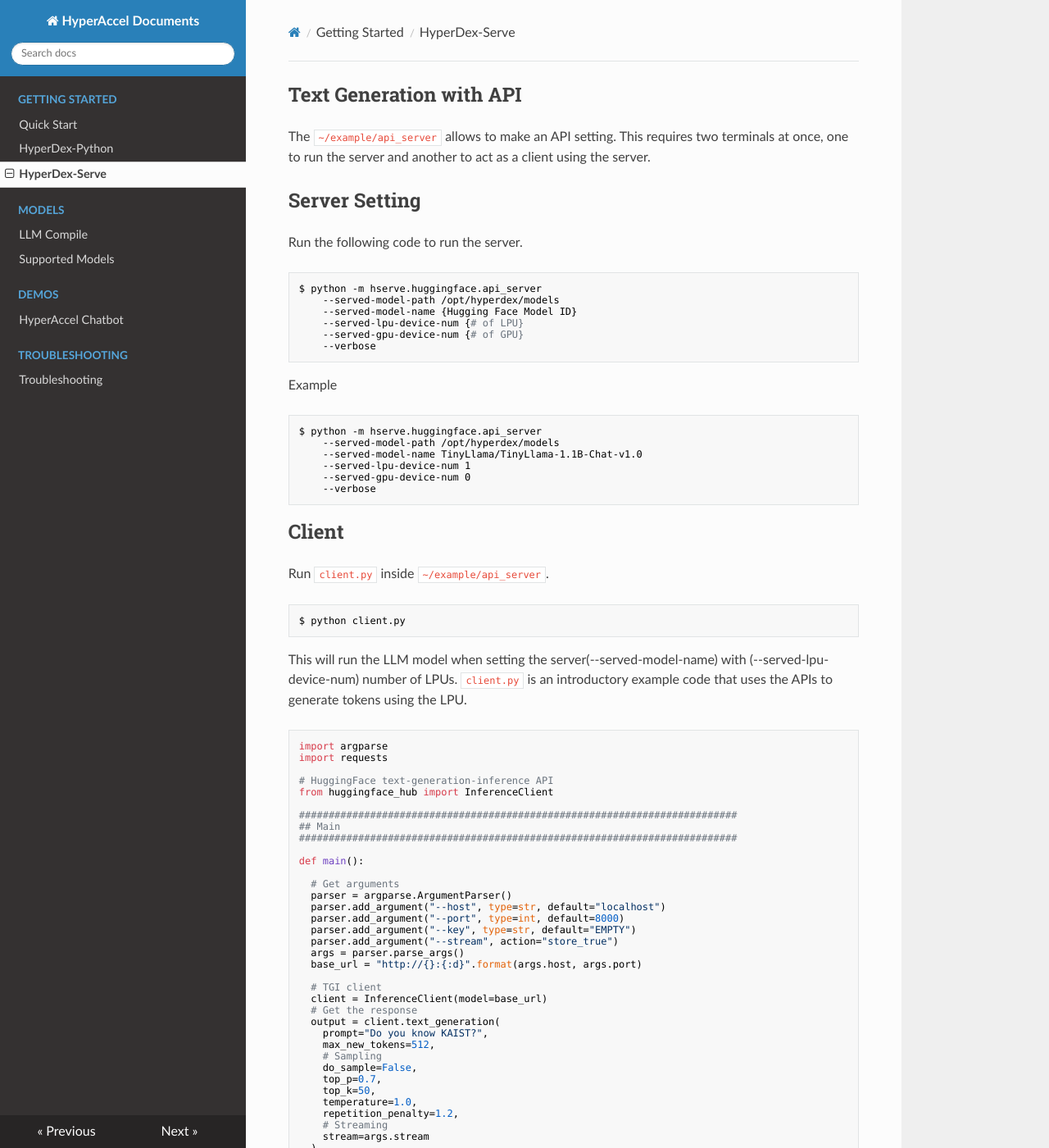
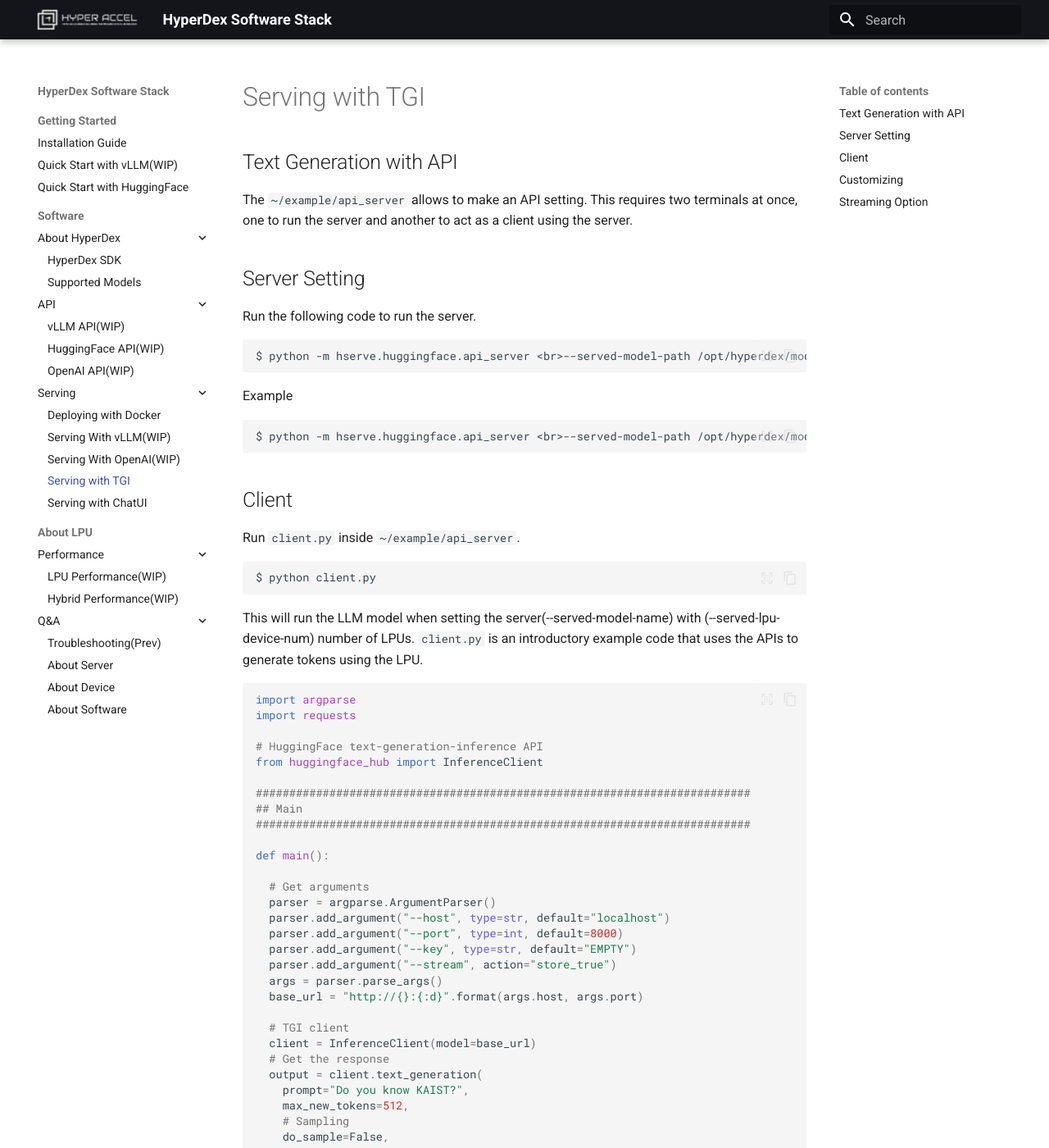
Before and after one commit to Hyper-Accel/docs, an MkDocs documentation site: the page built from docs/serving.md, in a window 1280 px wide and 1400 px high. Shown: the whole window at 82% size. Built offline with MkDocs 1.6.1 and Material for MkDocs 9.7.7, drawn with Linux system fonts in a browser that asks for light colours; nearby versions of some CDN libraries; some of the changed text lies outside the part shown.

Commit message:
Squashed commit of the following:
commit 59ebca2cfade96dcd2041589ac161c09bbcfc589
Author: 박현준 <hyunjun3595@yonsei.ac.kr>
Date:   Thu Aug 29 14:37:50 2024 +0900

    Add the table of contents

commit 9ad79aea8720839c134ad2980acaecf15857ba61
Author: junsoo kim <junsoo999@kaist.ac.kr>
Date:   Mon Aug 26 22:42:28 2024 +0900

    feat(*): Update README.md file

commit b369af95f6327576af6d0bcbdf8f87e0ed543e18
Author: junsoo kim <junsoo999@kaist.ac.kr>
Date:   Mon Aug 26 22:36:51 2024 +0900

    refactor(*): Refactor doc to rebel style

````diff
--- /dev/null
+++ b/docs/install_guide.md
@@ -0,0 +1,64 @@
+<!---
+Copyright 2024 The HyperAccel Inc. All rights reserved.
+-->
+
+HyperDex SDK consists of compiler stack and runtime stack.
+
+- HyperDex Runtime Library (`rpm`/`deb` package)
+- HyperDex Compiler Library (`whl pacakge`)
+
+Refer to the step-by-step installation guide provided below.
+Note that you need an HyperDex portal account to proceed the installation.
+Please [contact](mailto:contact@hyperaccel.ai) us for more information.
+
+### Step 1. HyperDex Runtime Library (HRT)
+
+!!! note
+    `Step 1`. `HRT` is intended for **on-premise server** users, and to install the `HRT`, users need root privileges on the server.
+    Typically, the stable version of the `HRT` is already installed on the **cloud server** you are currently using.
+    If you can see the HyperAccel NPU devices by executing the command `ls /dev/xfpga*`, then you can skip `Step 1`.
+    `HRT` and proceed directly to `Step 2`. `HyperDex Compiler`.
+
+<!--
+Provides an implementation of python package for HyperAccel LPU™, with a focus on performance and versatility.
+
+## Quick Start
+This guide shows how to use our LPU and sofware stack to:
+- run offline LLM optimized inference on a dataset
+- software development kit for easy model compilation
+- chatbot demos with HyperAccel Orion server
+
+## Installation
+
+This repository is tested on Python 3.9+, PyTorch 2.0+ and HuggingFace Transformers 4.31+.
+HyperDex can be installed using pip as follows:
+
+```bash
+pip install hyperdex-python
+```
+
+## Example
+
+Similar to [HuggingFace transformer](https://huggingface.co/docs/transformers/index) package, HyperDex uses an `AutoModelForCausalLM` module to load the Transformers. To load the model parameters, you can simply give the path of the HyperDex model checkpoint.
+
+```python
+from hyperdex.transformers import AutoModelForCausalLM
+from hyperdex.transformers import AutoTokenizer
+
+# Load tokenzier and model
+tokenizer = AutoTokenizer.from_pretrained("llama-7b")
+model = AutoModelForCausalLM.from_pretrained("llama-7b", device_map={"lpu": 1})
+
+# Text Generation
+input_ids = tokenizer.encode("Hello world!", return_tensors="np")
+output_ids = model.generate(input_ids, max_length=1024, do_sample=False)
+outputs = tokenizer.decode(input_ids)
+```
+
+The tokenizer is responsible for all the preprocessing the pretrained model expects, and can be called directly on a single string (as in the above examples) or a list. It will output a dictionary that you can use in downstream code or simply directly pass to your model using the `generate` API.
+
+## Main features
+
+ - APIs of `hyperdex.transformers` are similar to HuggingFace, which are easy to integrate with various LLM applications.
+ - Fast model loading scheme with custom checkpoint format
+ - Streaming text geneartion -->
--- a/docs/serve.md
+++ b/docs/serving.md
@@ -7,22 +7,12 @@
 Run the following code to run the server.
 
 ```bash
-$ python -m hserve.huggingface.api_server
-    --served-model-path /opt/hyperdex/models
-    --served-model-name {Hugging Face Model ID}
-    --served-lpu-device-num {# of LPU}
-    --served-gpu-device-num {# of GPU}
-    --verbose
+$ python -m hserve.huggingface.api_server <br>--served-model-path /opt/hyperdex/models <br>--served-model-name {Hugging Face Model ID} <br>--served-lpu-device-num {# of LPU} <br>--served-gpu-device-num {# of GPU} <br>--verbose
 ```
 
 Example
 ```bash
-$ python -m hserve.huggingface.api_server
-    --served-model-path /opt/hyperdex/models
-    --served-model-name TinyLlama/TinyLlama-1.1B-Chat-v1.0
-    --served-lpu-device-num 1
-    --served-gpu-device-num 0
-    --verbose
+$ python -m hserve.huggingface.api_server <br>--served-model-path /opt/hyperdex/models <br>--served-model-name TinyLlama/TinyLlama-1.1B-Chat-v1.0 <br>--served-lpu-device-num 1 <br>--served-gpu-device-num 0 <br>--verbose
 ```
 
 ## Client
--- a/mkdocs.yml
+++ b/mkdocs.yml
@@ -1,18 +1,68 @@
+site_name: HyperDex Software Stack
+theme:
+  name: material
+  logo: images/logo.png
+  favicon: images/favicon.png
+  palette:
+    primary: black
+  features:
+    - navigation.sections
+    - navigation.expand
+    - content.code.copy
+    - content.code.select
+  font:
+    text: Roboto
 
-site_name: HyperAccel Documents
-
-theme:
-  name: readthedocs
+markdown_extensions:
+  - pymdownx.highlight:
+      anchor_linenums: true
+      line_spans: __span
+      pygments_lang_class: true
+  - pymdownx.inlinehilite
+  - pymdownx.snippets
+  - pymdownx.superfences:
+      custom_fences:
+        - name: mermaid
+          class: mermaid
+          format: !!python/name:pymdownx.superfences.fence_code_format
+  - pymdownx.tabbed:
+      alternate_style: true
+  - tables
+  - attr_list
+  - pymdownx.emoji:
+      emoji_index: !!python/name:material.extensions.emoji.twemoji
+      emoji_generator: !!python/name:material.extensions.emoji.to_svg
+  - admonition
 
 nav:
   - Getting Started:
-    - Quick Start: index.md
-    - HyperDex-Python: guide.md
-    - HyperDex-Serve: serve.md
-  - Models:
-    - LLM Compile: compile.md
-    - Supported Models: models.md
-  - Demos:
-    - HyperAccel Chatbot: chatui.md
-  - Troubleshooting:
-    - Troubleshooting: troubleshooting.md
+    - Installation Guide: install_guide.md
+    - Quick Start with vLLM(WIP): vllm_python.md
+    - Quick Start with HuggingFace: quick_start.md
+  - Software:
+    - About HyperDex:
+      - HyperDex SDK: hyperdex_sdk.md
+      - Supported Models: supported_models.md
+    - API:
+      - vLLM API(WIP): vllm_api.md
+      - HuggingFace API(WIP): huggingface_api.md
+      - OpenAI API(WIP): openai_api.md
+    - Serving:
+      - Deploying with Docker: docker.md
+      - Serving With vLLM(WIP): vllm_serving.md
+      - Serving With OpenAI(WIP): openai_serving.md
+      - Serving with TGI: serving.md
+      - Serving with ChatUI: chatui.md
+  - About LPU:
+    - Performance:
+      - LPU Performance(WIP): lpu_performance.md
+      - Hybrid Performance(WIP): hybrid_performance.md
+    - Q&A:
+      - Troubleshooting(Prev): troubleshooting.md
+      - About Server: Q_server.md
+      - About Device: Q_device.md
+      - About Software: Q_software.md
+
+copyright: Copyright &copy; 2023 - 2024 HyperAccel Inc.
+extra:
+  generator: false
````
Also changed, not shown: README.md (+23 -1 lines), docs/Q_device.md (added, +14 -0 lines), docs/Q_server.md (added, +20 -0 lines), docs/Q_software.md (added, +36 -0 lines), docs/troubleshooting.md (+2 -2 lines), docs/hyperdex_sdk.md (renamed from docs/compile.md), docs/images/favicon.png (added), docs/images/logo.png, docs/images/reset.png (deleted), docs/images/smi.png (deleted), docs/quick_start.md (renamed from docs/guide.md), docs/supported_models.md (renamed from docs/models.md).
